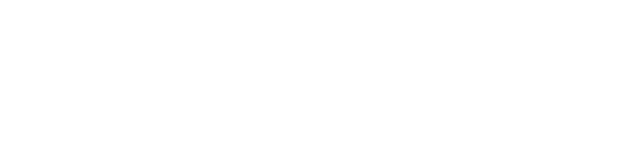
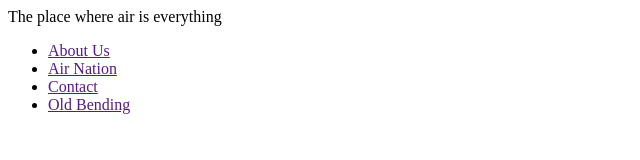
Before and after one commit to itsDipsy/Dog-logopedia, a plain HTML site: page index.html in a window 1280 px wide. Shown: the whole page, without its empty margins (0-640 px from the left). Drawn offline with Linux system fonts and the light colour scheme.

Commit message:
fixat alla assets och börjat med nav

```diff
--- a/index.html
+++ b/index.html
@@ -10,7 +10,18 @@
 </head>
 
 <body>
-
+    <div id="slogan">
+        The place where
+        air is everything
+    </div>
+    <nav>
+        <ul>
+            <li> <a href="">About Us</a> </li>
+            <li> <a href="">Air Nation</a> </li>
+            <li> <a href=""> Contact</a> </li>
+            <li> <a href=""> Old Bending</a> </li>
+        </ul>
+    </nav>
 </body>
 
 </html>
```
Also changed, not shown: assets/64e92abefa9ff276480aedd1c4b55f65.jpg (added).
